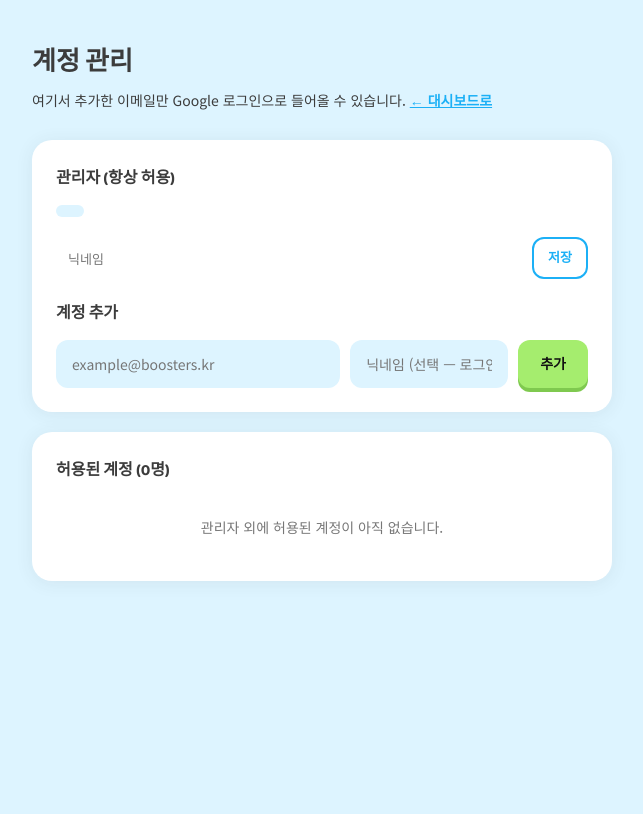
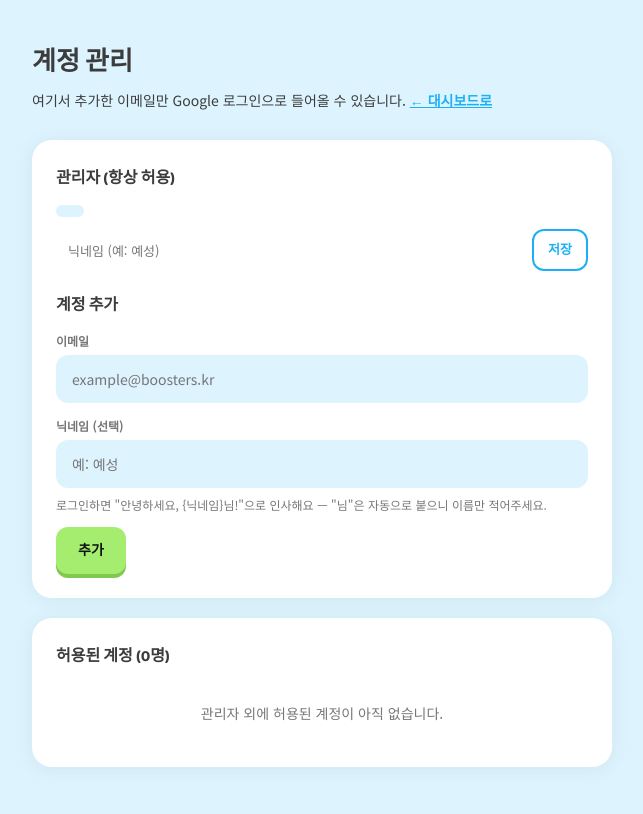
Before and after one commit to sungyyy26/metaad-creator, a Flask app: template webapp/templates/admin_users.html in a window 1280 px wide. Shown: the top 814 px of the page, without its empty margins (318-961 px from the left). Before the commit the page ends 581 px from the top, so only its background shows below. Run offline with Flask 3, Linux system fonts and the light colour scheme; the template is opened without the code that fills it, so the values that code supplies are empty; some libraries are stand-ins or nearby versions.

Commit message:
Improve /admin/users layout and clarify the nickname placeholder
- Sort the allowed-users list alphabetically by email instead of by
  recency, so editing one person's nickname no longer reshuffles everyone
  else on screen
- Stack the 계정 추가 form into labeled fields instead of cramming email +
  nickname + button into one row, where the nickname placeholder was
  getting cut off on narrow screens
- Shorten nickname placeholders and add a one-line hint explaining that
  "님" is appended automatically, after a user typed "승은" expecting the
  full honorific themselves
Co-Authored-By: Claude Sonnet 5 <noreply@anthropic.com>
Claude-Session: https://claude.ai/code/session_01KentCtJqe1KiuePnZrmkPU

```diff
--- a/webapp/app.py
+++ b/webapp/app.py
@@ -304,9 +304,10 @@ def admin_users():
     if denied:
         return denied
     non_admin_users = [u for u in load_allowed_users() if (u.get("email") or "").lower() != ADMIN_EMAIL]
+    non_admin_users.sort(key=lambda u: (u.get("email") or "").lower())
     return render_template("admin_users.html", admin_email=ADMIN_EMAIL,
                             admin_nickname=nickname_for(ADMIN_EMAIL),
-                            allowed_users=list(reversed(non_admin_users)))
+                            allowed_users=non_admin_users)
 
 
 @app.route("/admin/users/add", methods=["POST"])
--- a/webapp/templates/admin_users.html
+++ b/webapp/templates/admin_users.html
@@ -30,16 +30,19 @@
   .sub a{ color:var(--accent); font-weight:700; text-decoration:underline; }
   .card{ background:var(--surface); border-radius:20px; box-shadow:var(--shadow); padding:24px; margin-bottom:20px; }
   .card h2{ font-family:var(--font-display); font-weight:700; font-size:16px; margin:0 0 14px; color:var(--text); }
-  .admin-row{ display:flex; align-items:center; gap:10px; font-size:14px; color:var(--text); margin-bottom:20px; font-weight:600; }
+  .admin-row{ display:flex; align-items:center; gap:10px; font-size:14px; color:var(--text); margin-bottom:12px; font-weight:600; }
   .admin-row span{ background:var(--bg); border-radius:980px; padding:6px 14px; }
-  form.add-form{ display:flex; gap:10px; flex-wrap:wrap; }
+  .field-label{ display:block; font-size:12px; font-weight:700; color:var(--text-muted); margin:0 0 6px; }
+  .field-hint{ font-size:12px; color:var(--text-muted); margin:8px 0 0; }
+  form.add-form{ display:flex; flex-direction:column; gap:14px; }
+  form.add-form .field{ display:flex; flex-direction:column; }
+  form.add-form button{ align-self:flex-start; }
   input[type=email],input[type=text]{
-    flex:1; min-width:120px; background:var(--bg); border:2px solid transparent; border-radius:var(--radius);
+    width:100%; background:var(--bg); border:2px solid transparent; border-radius:var(--radius);
     padding:12px 14px; font-size:14px; color:var(--text); font-family:var(--font-body); min-height:44px;
     transition:border-color 300ms ease;
   }
   input[type=email]:focus,input[type=text]:focus{ outline:none; border-color:var(--accent); }
-  form.add-form input[type=email]{ flex:2; }
   button{
     font-family:var(--font-display); font-weight:700; font-size:14px; border:none; border-radius:var(--radius);
     padding:12px 22px; min-height:44px; cursor:pointer; background:var(--primary); color:var(--on-primary);
@@ -49,17 +52,17 @@
   button:active{ transform:translateY(3px); box-shadow:0 1px 0 0 #7fc94f; }
   .list{ display:flex; flex-direction:column; gap:10px; }
   .list-row{
-    display:flex; align-items:center; justify-content:space-between; gap:12px; flex-wrap:wrap;
+    display:flex; flex-direction:column; gap:10px;
     background:var(--bg); border-radius:var(--radius); padding:12px 16px;
   }
   .list-row .email{ font-weight:700; font-size:14px; color:var(--text); }
   .list-row .nickname{ font-weight:600; color:var(--text-muted); }
   .list-row .meta{ font-size:12px; color:var(--text-muted); }
   .row-actions{ display:flex; align-items:center; gap:8px; }
-  .nickname-form{ display:flex; gap:6px; margin:0 0 20px; }
+  .nickname-form{ display:flex; gap:6px; flex:1; margin:0 0 20px; }
   .row-actions .nickname-form{ margin:0; }
   .nickname-form input[type=text]{
-    min-height:36px; min-width:100px; padding:8px 10px; font-size:13px; background:var(--surface);
+    flex:1; width:auto; min-height:36px; min-width:100px; padding:8px 10px; font-size:13px; background:var(--surface);
   }
   .save-btn{
     background:transparent; color:var(--accent); border:2px solid var(--accent); padding:8px 14px;
@@ -85,13 +88,20 @@
       <h2>관리자 (항상 허용)</h2>
       <div class="admin-row"><span>{{ admin_email }}{% if admin_nickname %} · {{ admin_nickname }}{% endif %}</span></div>
       <form method="post" action="/admin/users/{{ admin_email }}/nickname" class="nickname-form">
-        <input type="text" name="nickname" value="{{ admin_nickname or '' }}" placeholder="닉네임">
+        <input type="text" name="nickname" value="{{ admin_nickname or '' }}" placeholder="닉네임 (예: 예성)">
         <button type="submit" class="save-btn">저장</button>
       </form>
       <h2>계정 추가</h2>
       <form class="add-form" method="post" action="/admin/users/add">
-        <input type="email" name="email" placeholder="example@boosters.kr" required>
-        <input type="text" name="nickname" placeholder="닉네임 (선택 — 로그인 환영 메시지에 쓰임)">
+        <div class="field">
+          <label class="field-label" for="add-user-email">이메일</label>
+          <input type="email" id="add-user-email" name="email" placeholder="example@boosters.kr" required>
+        </div>
+        <div class="field">
+          <label class="field-label" for="add-user-nickname">닉네임 (선택)</label>
+          <input type="text" id="add-user-nickname" name="nickname" placeholder="예: 예성">
+          <p class="field-hint">로그인하면 "안녕하세요, {닉네임}님!"으로 인사해요 — "님"은 자동으로 붙으니 이름만 적어주세요.</p>
+        </div>
         <button type="submit">추가</button>
       </form>
     </div>
@@ -108,7 +118,7 @@
           </div>
           <div class="row-actions">
             <form method="post" action="/admin/users/{{ u.email }}/nickname" class="nickname-form">
-              <input type="text" name="nickname" value="{{ u.nickname or '' }}" placeholder="닉네임">
+              <input type="text" name="nickname" value="{{ u.nickname or '' }}" placeholder="예: 예성">
               <button type="submit" class="save-btn">저장</button>
             </form>
             <form method="post" action="/admin/users/{{ u.email }}/delete" onsubmit="return confirm('{{ u.email }} 계정을 삭제할까요?');">
```
